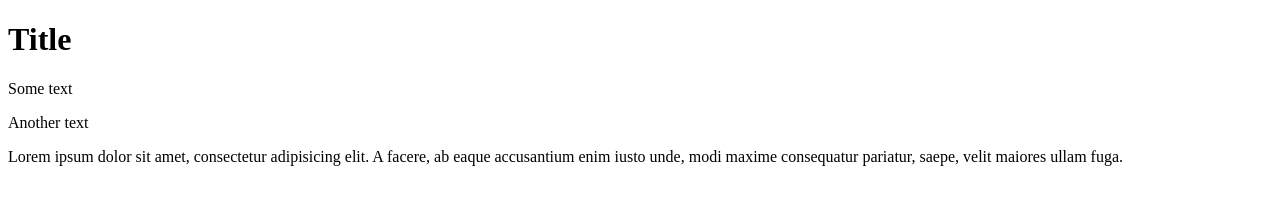
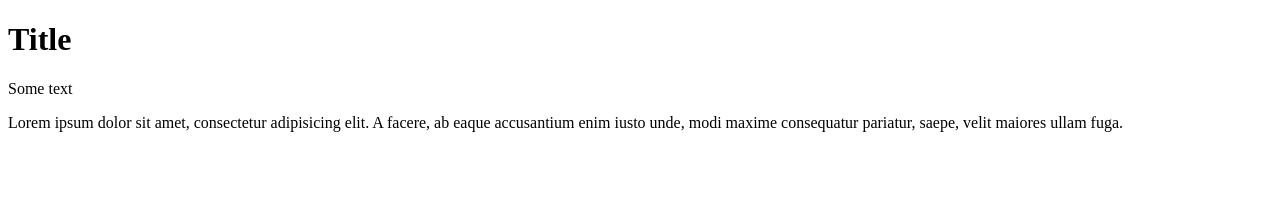
Before and after one commit to vetalxpro/GitTest, a plain HTML site: page index.html in a window 1280 px wide. Drawn offline with Linux system fonts and the light colour scheme.

Commit message:
delete tag p

```diff
--- a/index.html
+++ b/index.html
@@ -8,7 +8,6 @@
 	<div class="container">
 		<h1>Title</h1>
 		<p>Some text</p>
-		<p>Another text</p>
 		<p>Lorem ipsum dolor sit amet, consectetur adipisicing elit. A facere, ab eaque accusantium enim iusto unde, modi maxime consequatur pariatur, saepe, velit maiores ullam fuga.</p>
 	</div>
 	</body>
```
